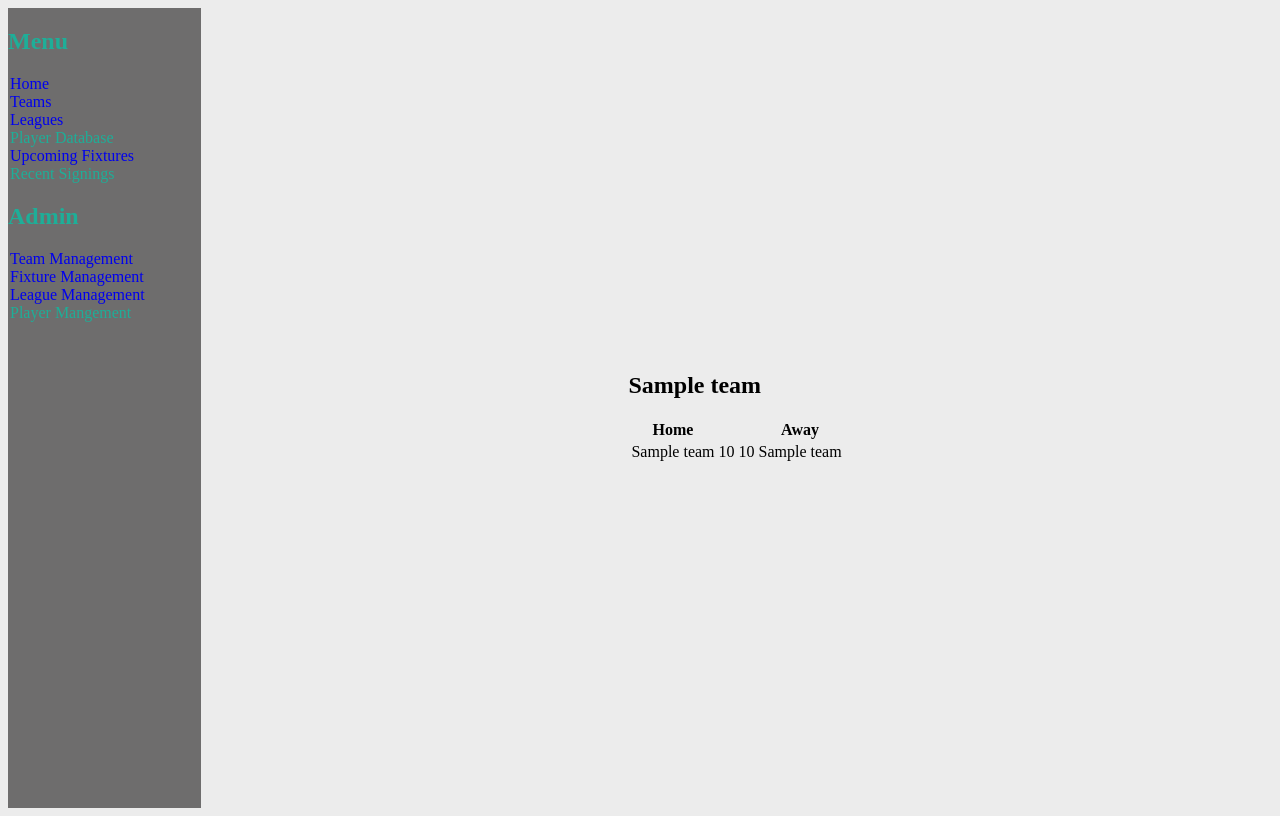
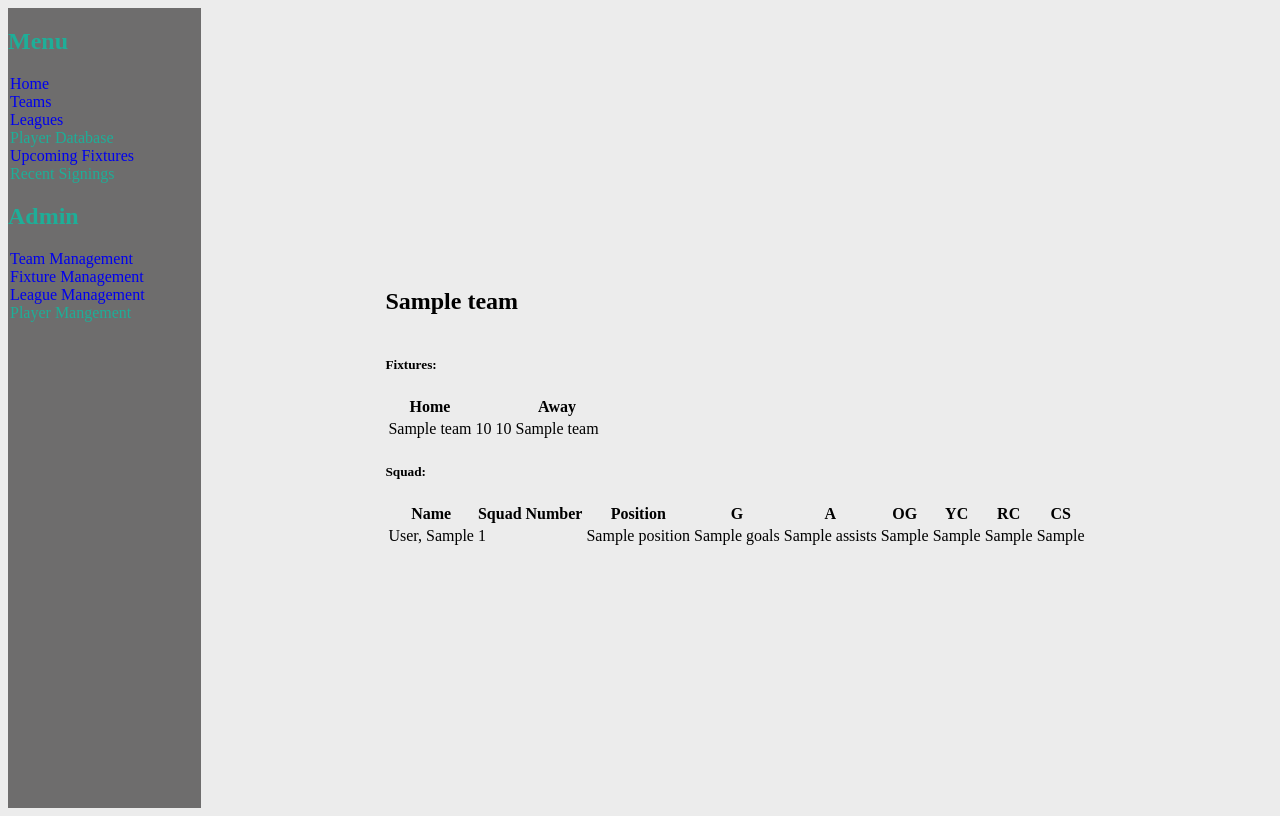
Before and after one commit to chdavidson/Football-Score-Tracker, a Flask app: page /teams/1 in a window 1280 px wide. Run offline with Flask 2, Linux system fonts and the light colour scheme; a database or web service that is not in the repository returns one stand-in record (values such as "Sample title"); some libraries are stand-ins or nearby versions.

Commit message:
squad summary added to team summary

```diff
--- a/controllers/teams_controller.py
+++ b/controllers/teams_controller.py
@@ -59,4 +59,5 @@
 def view_team(team_id):
     team = team_repo.select(team_id)
     fixtures = team_repo.find_fixtures(team_id)
-    return render_template('teams/user/view_team.html', team=team, fixtures=fixtures)
+    players = team_repo.find_players(team_id)
+    return render_template('teams/user/view_team.html', team=team, fixtures=fixtures, players=players)
--- a/repositories/team_repo.py
+++ b/repositories/team_repo.py
@@ -1,6 +1,7 @@
 from db.run_sql import run_sql
 from models.team import Team
 from models.fixture import Fixture
+from models.player import Player
 import repositories.stadium_repo as stadium_repo
 import repositories.season_repo as season_repo
 
@@ -49,3 +50,17 @@
         fixtures[counter].set_score(result['home_score'], result['away_score'])
         counter += 1
     return fixtures
+
+
+def find_players(team_id):
+    players = []
+    sql = 'SELECT players.* FROM players INNER JOIN signings ON signings.player_id = players.id WHERE team_id = %s'
+    results = run_sql(sql, [team_id])
+    for result in results:
+        players.append(Player(result['surname'], result['first_name'],
+                              result['squad_number'], result['position'],
+                              result['goals'], result['assists'],
+                              result['own_goals'], result['yellow_cards'],
+                              result['red_cards'], result['clean_sheets'],
+                              result['id']))
+    return players
--- a/templates/teams/user/view_team.html
+++ b/templates/teams/user/view_team.html
@@ -3,6 +3,7 @@
 <div class='team_overview_container'>
     <h2>{{team.name}}</h2>
     <div class='fixture_container'>
+    <h5>Fixtures:</h5>
         {% if fixtures|length > 0 %}
             <table class='table_of_fixtures'>
                 <tr>
@@ -32,5 +33,39 @@
             <p>There are currently no scheduled fixtures</p>
         {% endif %}
     </div>
+    <div class='squad_container'>
+        {% if  players|length > 0%}
+        <h5>Squad:</h5>
+            <table class='squad_table'>
+                <tr>
+                    <th>Name</th>
+                    <th>Squad Number</th>
+                    <th>Position</th>
+                    <th>G</th>
+                    <th>A</th>
+                    <th>OG</th>
+                    <th>YC</th>
+                    <th>RC</th>
+                    <th>CS</th>
+                </tr>
+                {% for player in players %}
+                    <tr>
+                        <td>{{player.surname}}, {{player.first_name}}</td>
+                        <td>{{player.squad_number}}</td>
+                        <td>{{player.position}}</td>
+                        <td>{{player.goals}}</td>
+                        <td>{{player.assists}}</td>
+                        <td>{{player.own_goals}}</td>
+                        <td>{{player.y_cards}}</td>
+                        <td>{{player.r_cards}}</td>
+                        <td>{{player.clean_sheets}}</td>
+                    </tr>
+                {% endfor %}
+            </table>
+        {% else %}
+            <p>This team has no players</p>
+        {% endif %}
+
+    </div>
 </div>
 {% endblock content %}
```
Also changed, not shown: controllers/players_controller.py (+13 -0 lines), templates/players/user/index.html (added).
